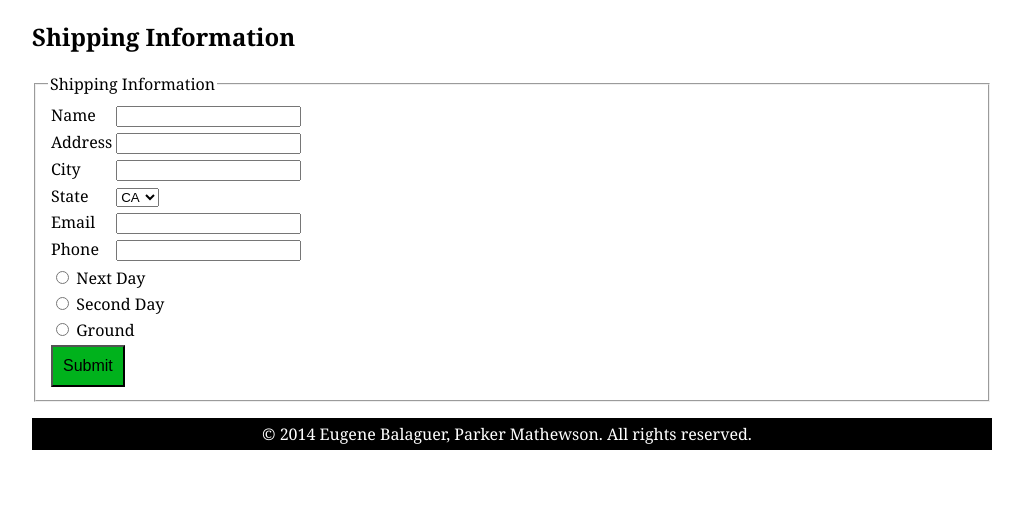
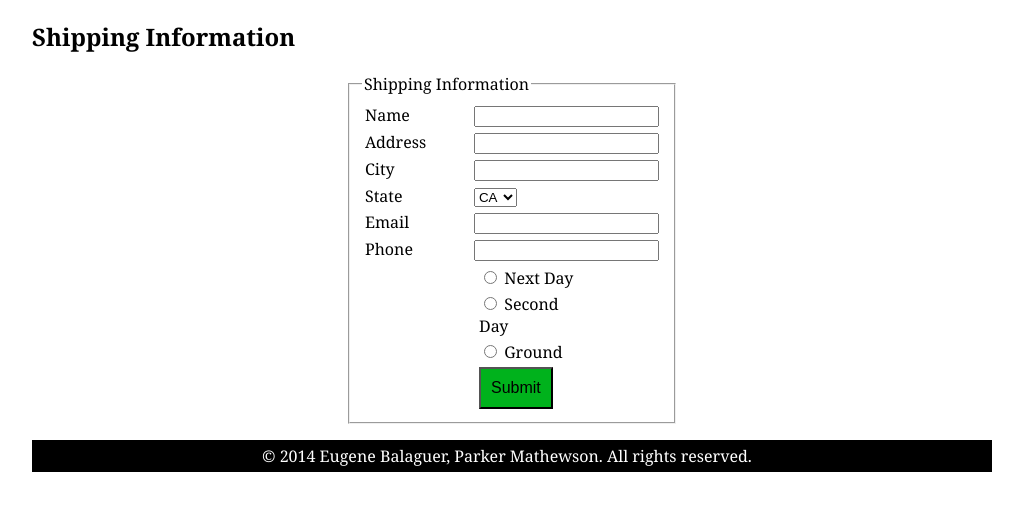
Before and after one commit to zapree/superawesomewebsite, a PHP site: page /shipping.html in a window 1280 px wide. Shown: the part 167-678 px from the top of the page, without its empty margins (128-1151 px from the left). Run offline with PHP 8.4, Linux system fonts and the light colour scheme.

Commit message:
finished product. BAM

```diff
--- a/addcomment.html
+++ b/addcomment.html
@@ -8,6 +8,7 @@
 		<meta name="description" content="Our super awesome csc337 project" />
 		<link href="superawesomestyle.css" rel="stylesheet" type="text/css">
 		<!-- Date: 2014-01-29 -->
+		<!-- AUTHORS Eugene Balaguer and Parker Mathewson -->
 	</head>
 	<body>
 		<header>
--- a/article.html
+++ b/article.html
@@ -8,6 +8,7 @@
 		<meta name="description" content="Our super awesome csc337 project" />
 		<link href="superawesomestyle.css" rel="stylesheet" type="text/css">
 		<!-- Date: 2014-01-29 -->
+		<!-- AUTHORS Eugene Balaguer and Parker Mathewson -->
 	</head>
 	<body>
 		<header>
--- a/blog.html
+++ b/blog.html
@@ -8,6 +8,7 @@
 		<meta name="description" content="Our super awesome csc337 project" />
 		<link href="superawesomestyle.css" rel="stylesheet" type="text/css">
 		<!-- Date: 2014-01-29 -->
+		<!-- AUTHORS Eugene Balaguer and Parker Mathewson -->
 	</head>
 	<body>
 		<header>
--- a/cart.html
+++ b/cart.html
@@ -8,6 +8,7 @@
 		<meta name="description" content="Our super awesome csc337 project" />
 		<link href="superawesomestyle.css" rel="stylesheet" type="text/css">
 		<!-- Date: 2014-01-29 -->
+		<!-- AUTHORS Eugene Balaguer and Parker Mathewson -->
 	</head>
 
 	<body>
--- a/index.html
+++ b/index.html
@@ -8,6 +8,7 @@
 		<meta name="description" content="Our super awesome csc337 project" />
 		<link href="superawesomestyle.css" rel="stylesheet" type="text/css">
 		<!-- Date: 2014-01-29 -->
+		<!-- AUTHORS Eugene Balaguer and Parker Mathewson -->
 	</head>
 
 	<body>
--- a/product.html
+++ b/product.html
@@ -8,6 +8,7 @@
 		<meta name="description" content="Our super awesome csc337 project" />
 		<link href="superawesomestyle.css" rel="stylesheet" type="text/css">
 		<!-- Date: 2014-01-29 -->
+		<!-- AUTHORS Eugene Balaguer and Parker Mathewson -->
 	</head>
 	<body>
 		<header>
--- a/products.html
+++ b/products.html
@@ -8,6 +8,7 @@
 		<meta name="description" content="Our super awesome csc337 project" />
 		<link href="superawesomestyle.css" rel="stylesheet" type="text/css">
 		<!-- Date: 2014-01-29 -->
+		<!-- AUTHORS Eugene Balaguer and Parker Mathewson -->
 	</head>
 	<body>
 		<header>
--- a/shipping.html
+++ b/shipping.html
@@ -8,6 +8,7 @@
 		<meta name="description" content="Our super awesome csc337 project" />
 		<link href="superawesomestyle.css" rel="stylesheet" type="text/css">
 		<!-- Date: 2014-01-29 -->
+		<!-- AUTHORS Eugene Balaguer and Parker Mathewson -->
 	</head>
 	<body>
 		<header>
@@ -42,23 +43,27 @@
 		</header>
 		<h2>Shipping Information</h2>
 		<form action="total.html" method="post">
-			<fieldset>
+			<fieldset id="shipping">
 				<legend>Shipping Information</legend>
-				<table>
+				<table class="shippingtable">
 					<tr>
 						<td>Name</td>
+						<td> </td>
 						<td><input type="text" /></td>
 					</tr>
 					<tr>
 						<td>Address</td>
+						<td> </td>
 						<td><input type="text" /></td>
 					</tr>
 					<tr>
 						<td>City</td>
+						<td> </td>
 						<td><input type="text" /></td>
 					</tr>
 					<tr>
 						<td>State</td>
+						<td> </td>
 						<td>
 							<select name="state">
 								<option value="CA">CA</option>
@@ -73,29 +78,35 @@
 					</tr>
 					<tr>
 						<td>Email</td>
+						<td> </td>
 						<td><input type="email" /></td>
 					</tr>
 					<tr>
 						<td>Phone</td>
+						<td> </td>
 						<td><input type="tel" /></td>
 					</tr>
 				</table>
-				<table>
+				<table class="shippingtable2">
 					<tr>
-						<td><input type="radio" name="Next Day" value="nextday" id="nextday" />
+						<td> </td>
+						<td><input class="shippingradio" type="radio" name="Next Day" value="nextday" id="nextday" />
 						<label for="nextday">Next Day</label></td>
 					</tr>
 					<tr>
-						<td><input type="radio" name="Second Day" value="secondday" id="secondday" />
+						<td> </td>
+						<td><input class="shippingradio" type="radio" name="Second Day" value="secondday" id="secondday" />
 						<label for="secondday">Second Day</label></td>
 					</tr>
 					<tr>
-						<td><input type="radio" name="Ground" value="ground" id="ground" />
+						<td> </td>
+						<td><input class="shippingradio" type="radio" name="Ground" value="ground" id="ground" />
 						<label for="ground">Ground</label></td>
 					</tr>
 					<tr>
+						<td> </td>
 						<td>
-							<input class="button" type="submit" value="Submit" />
+							<input id="shippingbutton" class="button" type="submit" value="Submit" />
 						</td>
 					</tr>
 				</table>
--- a/superawesomestyle.css
+++ b/superawesomestyle.css
@@ -188,3 +188,22 @@ footer {
 .holder {
 	height: 21px;
 }
+
+#shipping {
+	width: 300px;
+	margin-left: auto;
+	margin-right: auto;
+}
+
+#shippingbutton {
+	margin-left: auto;
+	margin-right: auto;
+}
+
+.shippingtable tr td{
+	width: 70px;
+}
+
+.shippingtable2 tr td{
+	width: 110px;
+}
--- a/thankyou.html
+++ b/thankyou.html
@@ -8,6 +8,7 @@
 		<meta name="description" content="Our super awesome csc337 project" />
 		<link href="superawesomestyle.css" rel="stylesheet" type="text/css">
 		<!-- Date: 2014-01-29 -->
+		<!-- AUTHORS Eugene Balaguer and Parker Mathewson -->
 	</head>
 	<body>
 		<header>
--- a/total.html
+++ b/total.html
@@ -8,6 +8,7 @@
 		<meta name="description" content="Our super awesome csc337 project" />
 		<link href="superawesomestyle.css" rel="stylesheet" type="text/css">
 		<!-- Date: 2014-01-29 -->
+		<!-- AUTHORS Eugene Balaguer and Parker Mathewson -->
 	</head>
 	<body>
 		<header>
```
